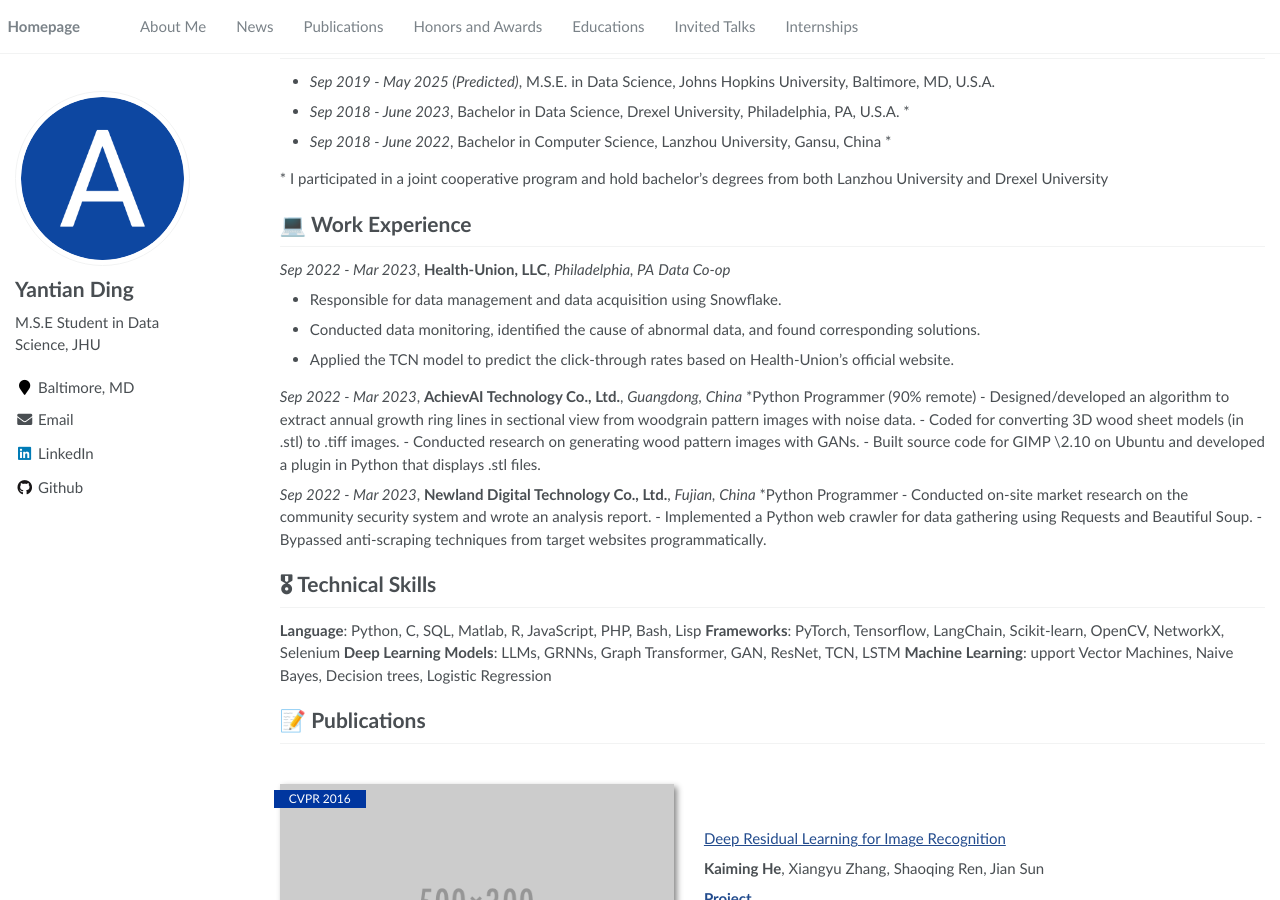
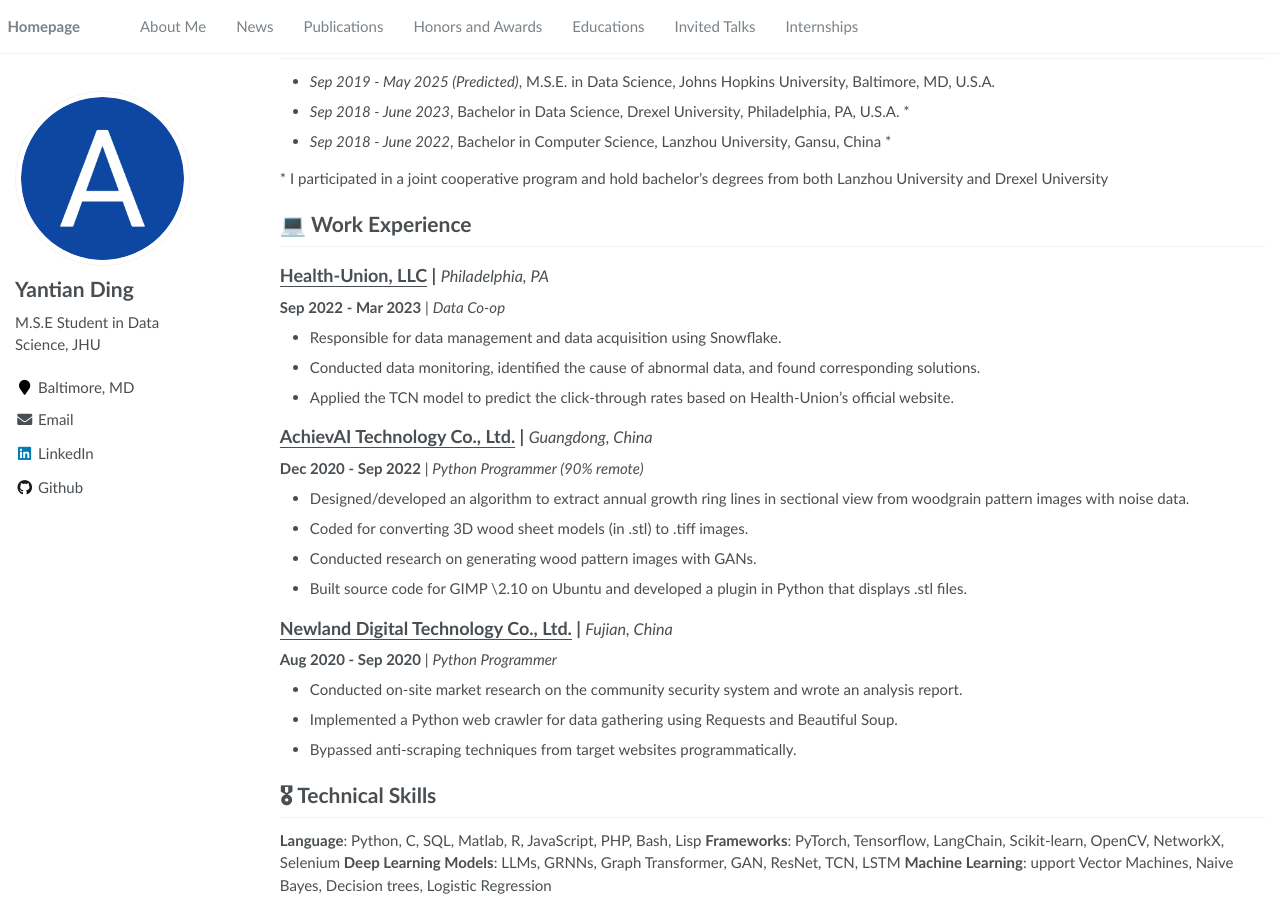
Before and after one commit to yding72/yding72.github.io, a Jekyll site: the page built from _pages/about.md, in a window 1280 px wide and 900 px high, scrolled down 217 px. Built offline with Jekyll 4.4.1, drawn with Linux system fonts in a browser that asks for light colours.

Commit message:
Update about.md

```diff
--- a/_pages/about.md
+++ b/_pages/about.md
@@ -29,26 +29,24 @@ Currently, I am actively seeking full-time opportunities in the fields of Time S
 \* I participated in a joint cooperative program and hold bachelor's degrees from both Lanzhou University and Drexel University
 
 # 💻 Work Experience
-*Sep 2022 - Mar 2023*, **Health-Union, LLC**, *Philadelphia, PA*
-*Data Co-op*
+<h2><u><strong>Health-Union, LLC</strong></u> | <span style="font-weight: normal; font-size: 0.9em;"><em>Philadelphia, PA</em></span></h2>
+**Sep 2022 - Mar 2023** | *Data Co-op*
 - Responsible for data management and data acquisition using Snowflake.
 - Conducted data monitoring, identified the cause of abnormal data, and found corresponding solutions.
 - Applied the TCN model to predict the click-through rates based on Health-Union’s official website.
 
-*Sep 2022 - Mar 2023*, **AchievAI Technology Co., Ltd.**, *Guangdong, China*
-*Python Programmer (90% remote)
-	- Designed/developed an algorithm to extract annual growth ring lines in sectional view from woodgrain pattern images with noise data.
-	- Coded for converting 3D wood sheet models (in .stl) to .tiff images.
-	- Conducted research on generating wood pattern images with GANs.
-	- Built source code for GIMP \2.10 on Ubuntu and developed a plugin in Python that displays .stl files.
+<h2><u><strong>AchievAI Technology Co., Ltd.</strong></u> | <span style="font-weight: normal; font-size: 0.9em;"><em>Guangdong, China</em></span></h2>
+**Dec 2020 - Sep 2022** | *Python Programmer (90% remote)*
+- Designed/developed an algorithm to extract annual growth ring lines in sectional view from woodgrain pattern images with noise data.
+- Coded for converting 3D wood sheet models (in .stl) to .tiff images.
+- Conducted research on generating wood pattern images with GANs.
+- Built source code for GIMP \2.10 on Ubuntu and developed a plugin in Python that displays .stl files.
 
-*Sep 2022 - Mar 2023*, **Newland Digital Technology Co., Ltd.**, *Fujian, China*
-*Python Programmer
-	- Conducted on-site market research on the community security system and wrote an analysis report.
-	- Implemented a Python web crawler for data gathering using Requests and Beautiful Soup.
-	- Bypassed anti-scraping techniques from target websites programmatically.
-
-
+<h2><u><strong>Newland Digital Technology Co., Ltd.</strong></u> | <span style="font-weight: normal; font-size: 0.9em;"><em>Fujian, China</em></span></h2>
+**Aug 2020 - Sep 2020** | *Python Programmer*
+- Conducted on-site market research on the community security system and wrote an analysis report.
+- Implemented a Python web crawler for data gathering using Requests and Beautiful Soup.
+- Bypassed anti-scraping techniques from target websites programmatically.
 
 
 # 🎖 Technical Skills
```
